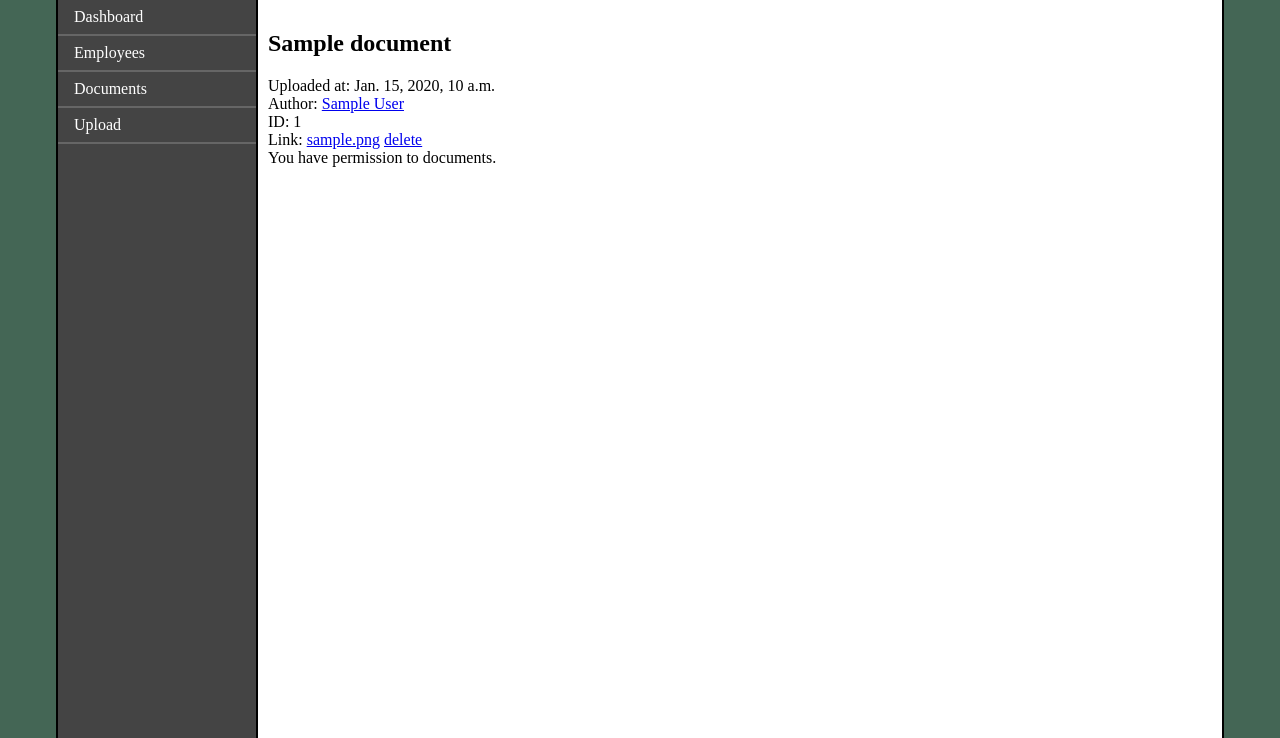
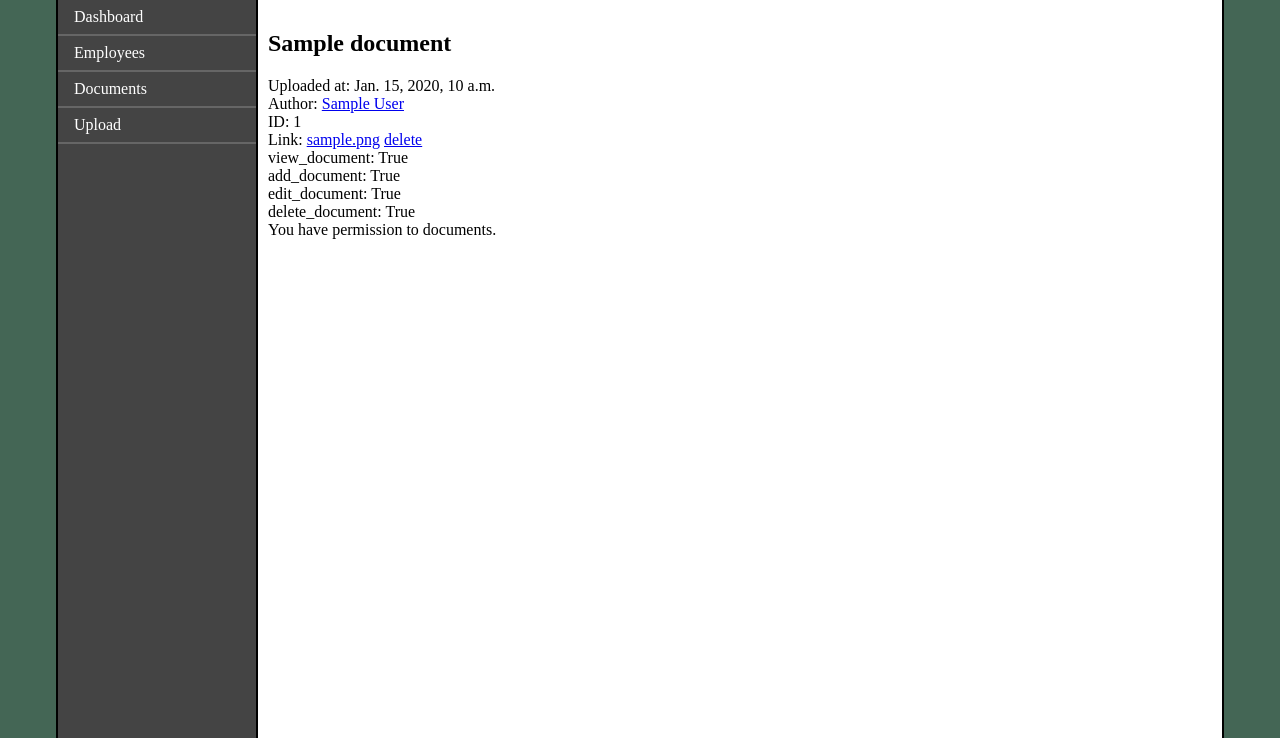
Before and after one commit to Liteb0t/kfh-edrms, a Django app: a page that uses home/templates/document-details.html in a window 1280 px wide. Shown: the part 62-800 px from the top of the page. Run offline with Django 5.2, Linux system fonts and the light colour scheme; a user stored in the database is signed in; tables that the repository leaves empty hold one stand-in row (values such as "Sample post").

Commit message:
document details show more permissions

```diff
--- a/home/models.py
+++ b/home/models.py
@@ -40,7 +40,7 @@ class Document(models.Model):
 
 class DocumentAccessRequest(models.Model):
     id = models.AutoField(primary_key=True)
-    reason_given = models.CharField(max_length=500, null=True)
+    reason_given = models.CharField(max_length=2000, null=True)
     request_date = models.DateTimeField(auto_now_add=True)
     document = models.ForeignKey("Document", on_delete=models.CASCADE)  # When document is deleted request is deleted
     employee = models.ForeignKey("Employee", on_delete=models.CASCADE)  # When employee is deleted request is deleted
--- a/home/templates/document-details.html
+++ b/home/templates/document-details.html
@@ -18,6 +18,10 @@
         {{ document.file }}</a>
         <a href="/documents/{{ document.id }}/delete">delete</a><br>
 
+    {% for key, value in user_permissions.items %}
+        {{ key }}: {{ value }}<br>
+    {% endfor %}
+
     {% if has_perm %}
         You have permission to documents.
     {% else %}
--- a/home/views.py
+++ b/home/views.py
@@ -90,11 +90,17 @@ def DocumentDetails(request, file):
         has_perm = True
     else:
         has_perm = False
-    mailto_link="joanna.prawosudowicz@gmail.com"
+    mailto_link = "joanna.prawosudowicz@gmail.com"
     context = {
-        'mailto_link' : mailto_link,
+        'mailto_link': mailto_link,
         'has_perm': has_perm,
-        'user' : request.user,
+        'user_permissions': {
+            'view_document': request.user.has_perm("view_document"),
+            'add_document': request.user.has_perm("add_document"),
+            'edit_document': request.user.has_perm("edit_document"),
+            'delete_document': request.user.has_perm("delete_document"),
+        },
+        'user': request.user,
         'document': document
     }
     return render(request, 'document-details.html', context)
```
